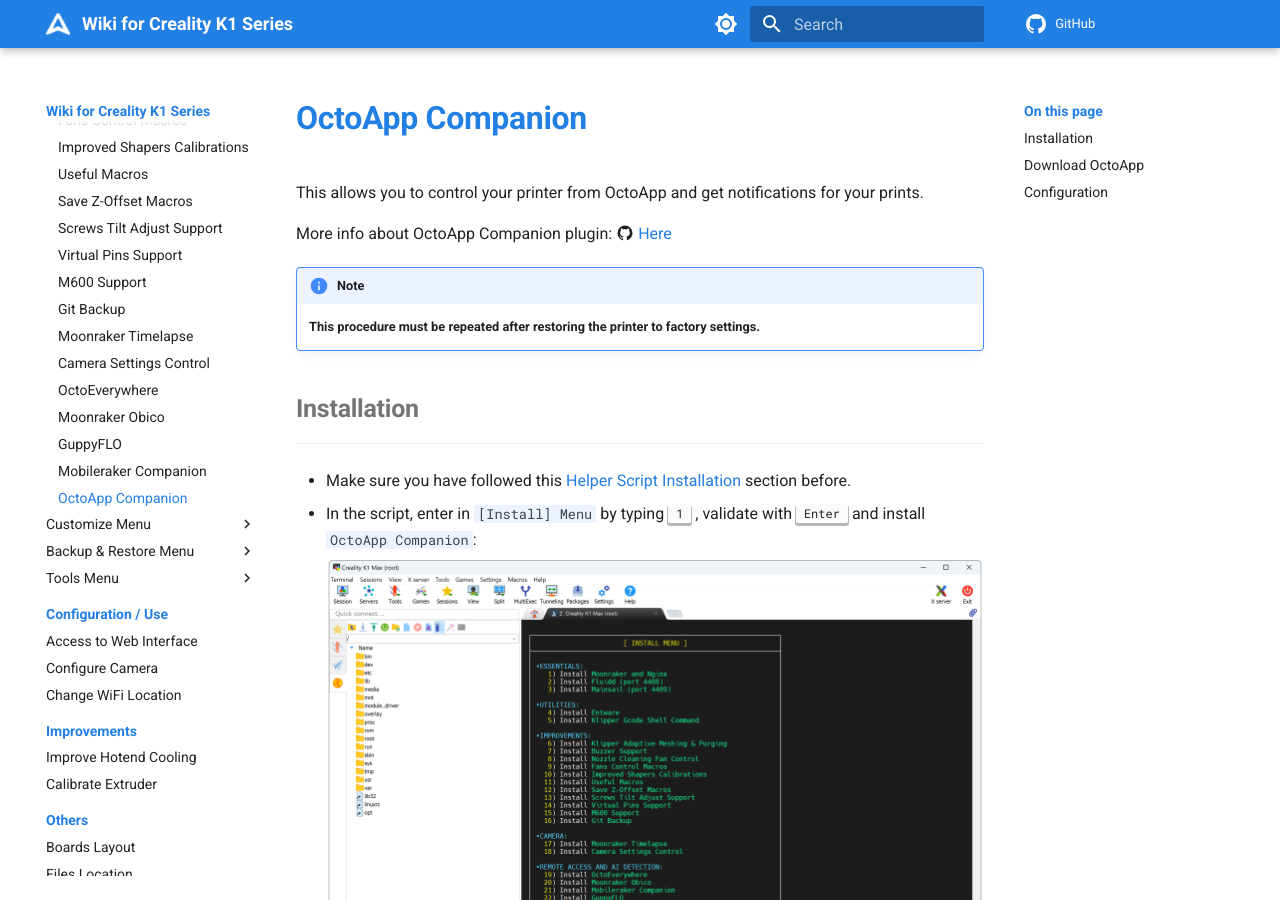
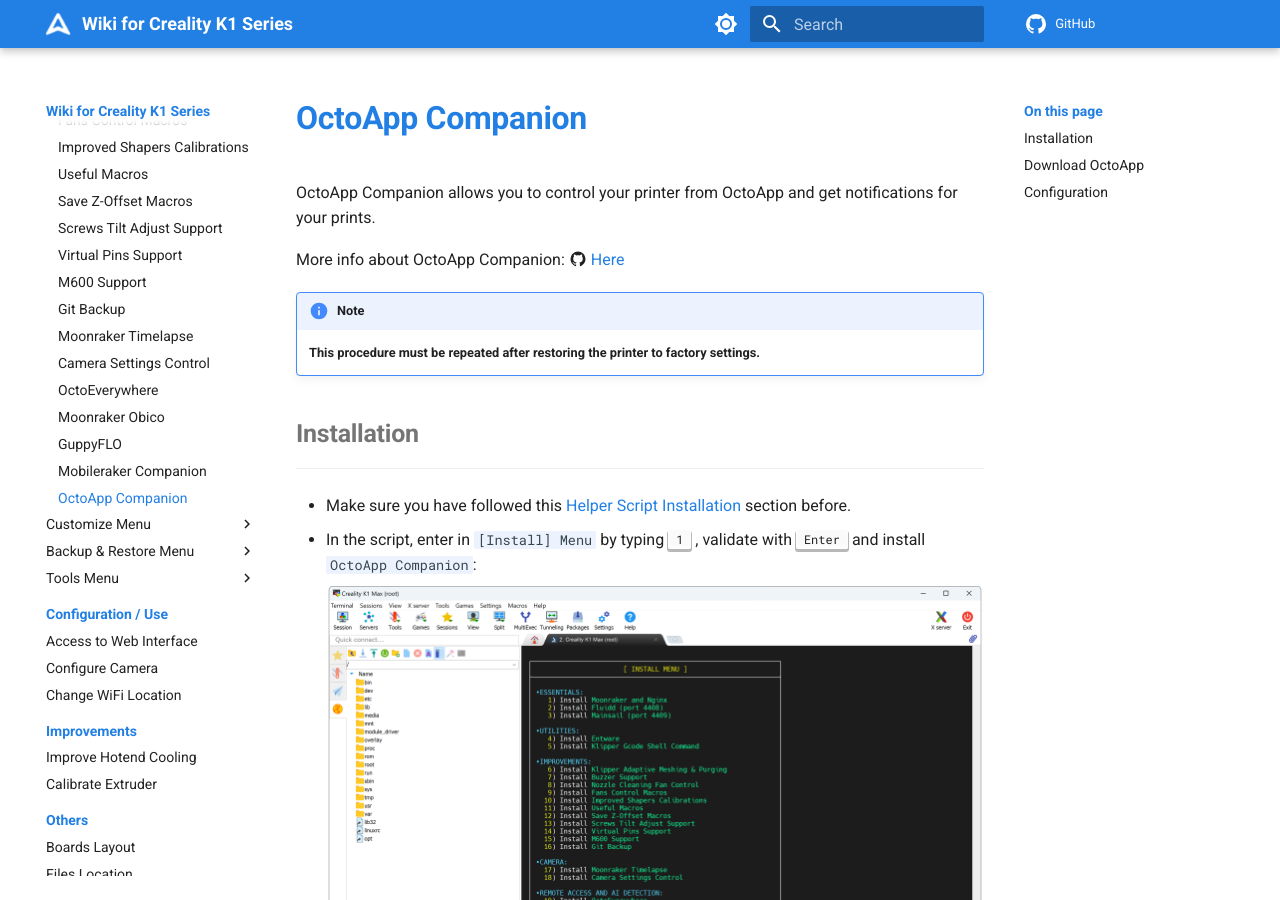
Before and after one commit to Guilouz/Creality-Helper-Script-Wiki, an MkDocs documentation site: the page built from docs/helper-script/octoapp-companion.md, in a window 1280 px wide and 900 px high. Built offline with MkDocs 1.6.1 and Material for MkDocs 9.7.7, drawn with Linux system fonts in a browser that asks for light colours; comment, search, counter and statistics services are not loaded.

Commit message:
Update octoapp-companion.md

```diff
--- a/docs/helper-script/octoapp-companion.md
+++ b/docs/helper-script/octoapp-companion.md
@@ -1,6 +1,6 @@
-This allows you to control your printer from OctoApp and get notifications for your prints.
+OctoApp Companion allows you to control your printer from OctoApp and get notifications for your prints.
 
-More info about OctoApp Companion plugin: :material-github: [Here](https://github.com/crysxd/OctoApp-Plugin)
+More info about OctoApp Companion: :material-github: [Here](https://github.com/crysxd/OctoApp-Plugin)
 
 !!! Note
     **This procedure must be repeated after restoring the printer to factory settings.**
```
